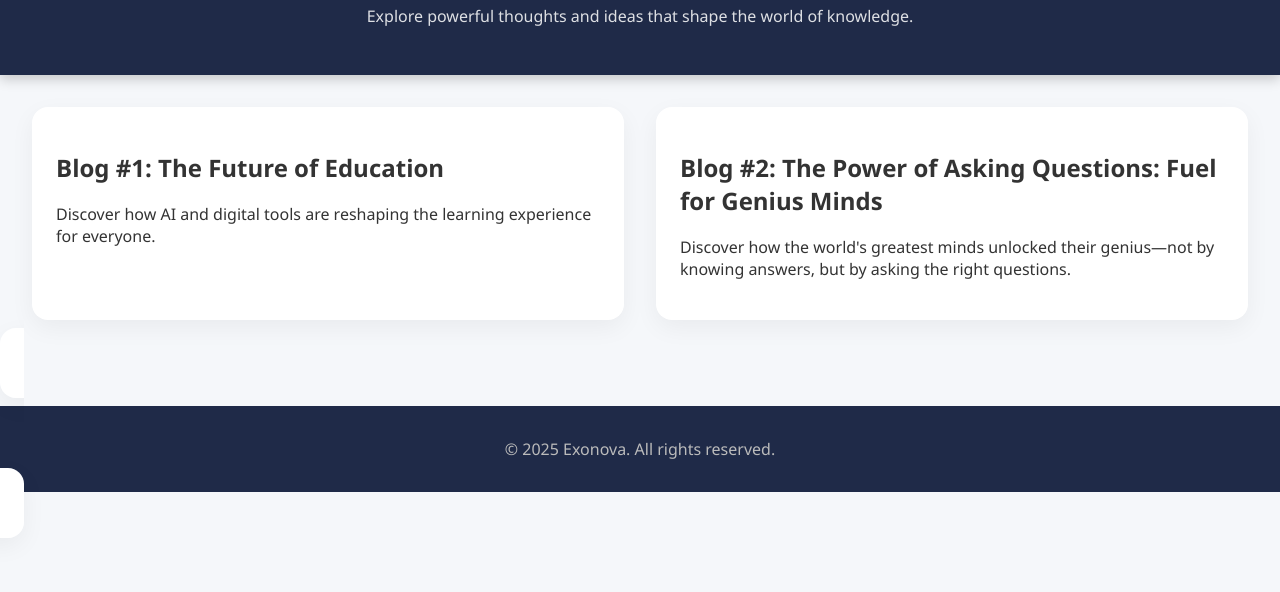
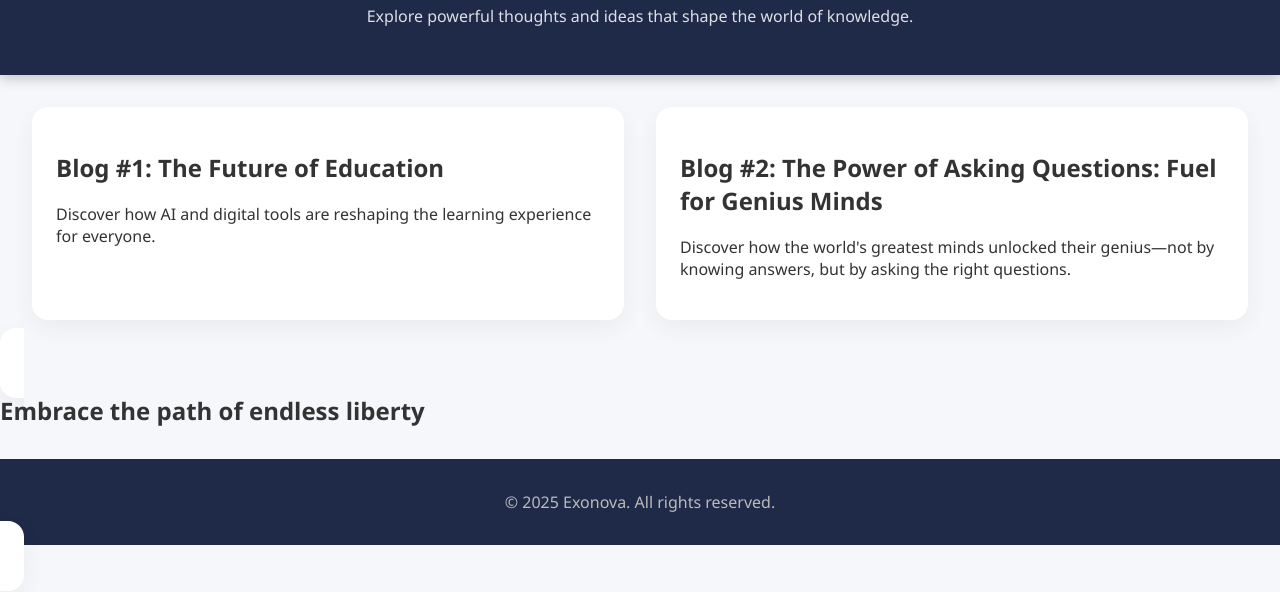
Before and after one commit to aditya-cmd-max/exonova-blog, a plain HTML site: page index.html in a window 1280 px wide. Shown: the part 208-800 px from the top of the page. Drawn offline with Linux system fonts and the light colour scheme.

Commit message:
Update index.html

```diff
--- a/index.html
+++ b/index.html
@@ -33,6 +33,11 @@
 
   </section>
 
+
+  <div class="slogan-section">
+  <h2 class="slogan-text">Embrace the path of endless liberty</h2>
+</div>
+
   <footer>
     <p>&copy; 2025 Exonova. All rights reserved.</p>
   </footer>
```
